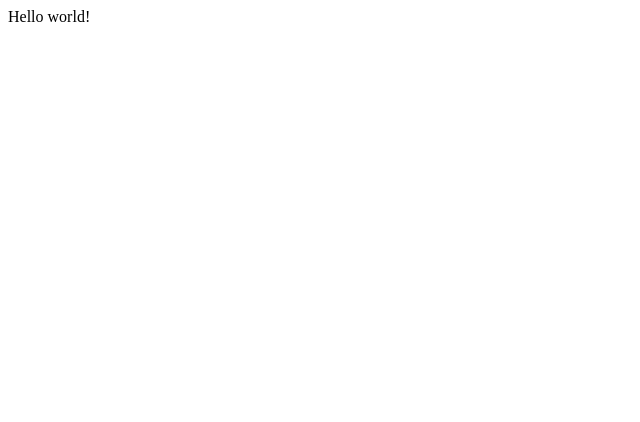
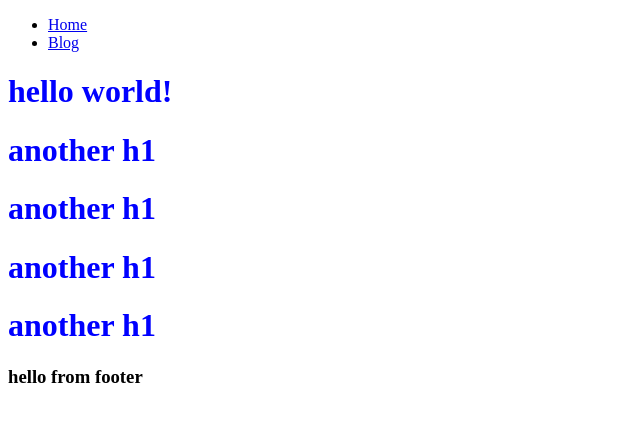
Before and after one commit to dimasmiftah/gatsby-example, a Gatsby site: page / in a window 1280 px wide. Shown: the whole page, without its empty margins (0-640 px from the left). Built offline with nearby package versions, Linux system fonts and the light colour scheme; Gatsby itself is replaced by a stand-in of ours.

Commit message:
base project

```diff
--- a/package.json
+++ b/package.json
@@ -16,7 +16,8 @@
   "dependencies": {
     "gatsby": "^2.23.12",
     "react": "^16.12.0",
-    "react-dom": "^16.12.0"
+    "react-dom": "^16.12.0",
+    "styled-components": "^5.1.1"
   },
   "devDependencies": {
     "prettier": "2.0.5"
--- /dev/null
+++ b/src/components/Footer.js
@@ -0,0 +1,11 @@
+import React from "react"
+
+const Footer = () => {
+  return (
+    <>
+      <h3>hello from footer</h3>
+    </>
+  )
+}
+
+export default Footer
--- /dev/null
+++ b/src/components/Layout.js
@@ -0,0 +1,15 @@
+import React from "react"
+import Navbar from "../components/Navbar"
+import Footer from "../components/Footer"
+
+const Layout = ({ children }) => {
+  return (
+    <>
+      <Navbar />
+      <main>{children}</main>
+      <Footer />
+    </>
+  )
+}
+
+export default Layout
--- /dev/null
+++ b/src/components/Navbar.js
@@ -0,0 +1,19 @@
+import React from "react"
+import { Link } from "gatsby"
+
+const Navbar = () => {
+  return (
+    <>
+      <ul>
+        <li>
+          <Link to="/">Home</Link>
+        </li>
+        <li>
+          <Link to="/blog">Blog</Link>
+        </li>
+      </ul>
+    </>
+  )
+}
+
+export default Navbar
--- a/src/pages/index.js
+++ b/src/pages/index.js
@@ -1,5 +1,21 @@
 import React from "react"
+import Layout from "../components/Layout"
+import styled from "styled-components"
 
-export default function Home() {
-  return <div>Hello world!</div>
+const BlueTitle = styled.h1`
+  color: blue;
+  text-transform: lowercase;
+`
+
+const Home = () => {
+  return (
+    <Layout>
+      <BlueTitle>Hello world!</BlueTitle>
+      <BlueTitle>another h1</BlueTitle>
+      <BlueTitle>another h1</BlueTitle>
+      <BlueTitle>another h1</BlueTitle>
+      <BlueTitle>another h1</BlueTitle>
+    </Layout>
+  )
 }
+export default Home
```
Also changed, not shown: src/pages/404.js (added, +10 -0 lines), src/pages/blog.js (added, +12 -0 lines), 2 other files.
